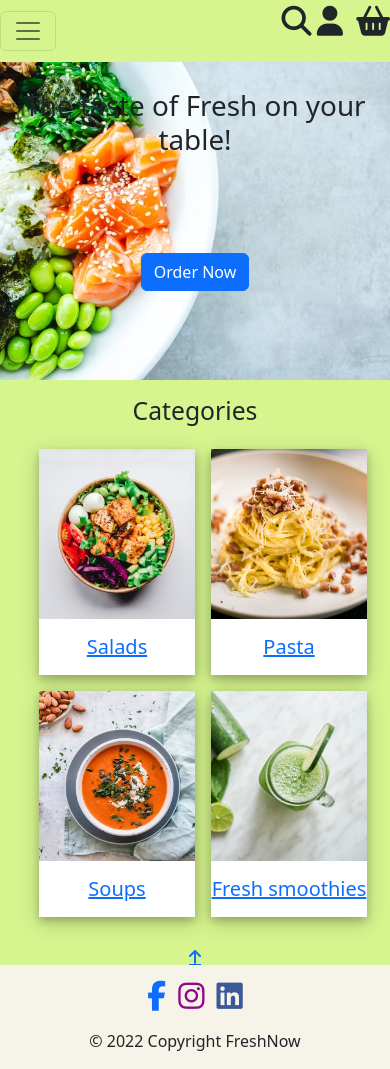
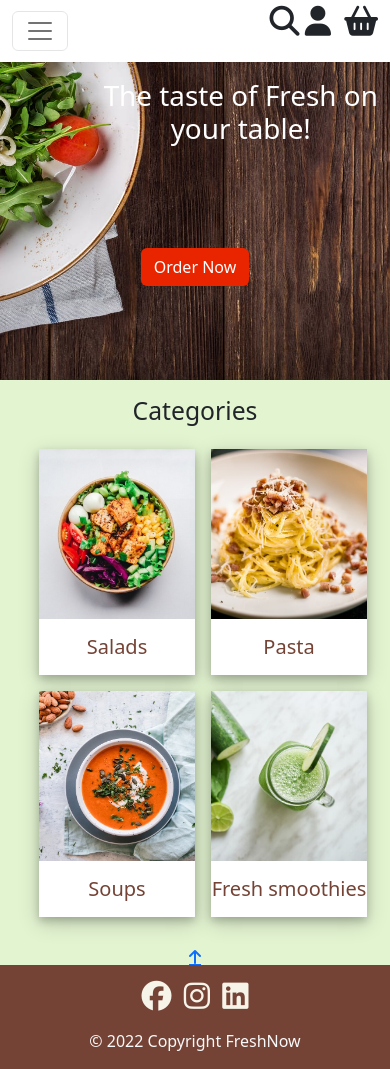
Before and after one commit to KonstantinaStrantzali/FreshNow-food-corner, a Django app: page / in a window 390 px wide; the page is wider, and only the part inside the window is pictured. Run offline with Django 3.2, Linux system fonts and the light colour scheme; data comes from the database, SQL or seed files in the repository; some libraries are stand-ins or nearby versions.

Commit message:
fixed responsive layout issues and impoved style

```diff
--- a/bag/templates/bag/bag.html
+++ b/bag/templates/bag/bag.html
@@ -15,8 +15,8 @@
 	<div class="container-fluid large-container mb-2">
         <div class="row">
             <div class="col text-center mt-3">
-                <h1 class="hero-font text-uppercase">Shopping Bag</h1>
-                <hr class="text-center w-50 mb-5 ">
+                <h1 class="hero-font text-uppercase mb-5">Shopping Bag</h1>
+
             </div>
         </div>
         {% if bag_items %}
--- a/home/templates/home/index.html
+++ b/home/templates/home/index.html
@@ -11,13 +11,12 @@
     <!-- Hero Section -->
     <section class="container-fluid px-0">
         <div class="hero-container img-fluid">
-
-            <div class="row h-100">
-                <div class="col hero-area text-center text-lg-right">
-                    <h1 class="hero-heading text-center mt-5">The taste of <span class="cream">Fresh</span> on your table!</h1>
+            <div class="row h-100 mx-0">
+                <div class="col text-center text-lg-right">
+                    <h1 class="pt-4 hero-area">The taste of Fresh on your table!</h1>
                 </div>
                 <div class="text-center">
-                <a class="btn btn-primary" href="{% url 'products' %}" role="button">Order Now</a>
+                <a class="btn order-button" href="{% url 'products' %}" role="button">Order Now</a>
 
                 </div>
             </div>
@@ -27,7 +26,7 @@
     <section class="container-fluid">
         <div class="row">
             <div class="col-12 text-center my-3">
-                <h2 class="green">Categories</h2>
+                <h2 class="">Categories</h2>
             </div>
         </div>
             <div class="row pb-3 ml-4 mr-4 justify-content-center">
@@ -36,7 +35,7 @@
                         {% if c.image %}
                             <a href="{% url 'products' %}?category={{ c.name }}">
                                 <img src="{{ c.image.url }}" alt="{{ c.friendly_name }}" class="img-responsive" height="170">
-                                <h5 class="pt-3 mb-0 pb-0 green">
+                                <h5 class="categories-name pt-3 mb-0 pb-0">
                                     {{ c.friendly_name }}
                                 </h5>
                             </a>
--- a/products/templates/products/products.html
+++ b/products/templates/products/products.html
@@ -24,7 +24,7 @@
     <div class="col-sm-12 col-md-6 col-lg-4 my-auto d-flex justify-content-center justify-content-md-end">
         <div class="sort-select-wrapper-sort-by">
 
-            <select class="selectpicker" data-style="btn-primary" name="sort-selector" id="sort-selector" >
+            <select class="selectpicker" data-style="" name="sort-selector" id="sort-selector" >
                 <option value="reset" {% if current_sorting == 'None_None' %}selected{% endif %}>Sort by...</option>
                 <option value="price_asc" {% if current_sorting == 'price_asc' %}selected{% endif %}>Price (low to high)</option>
                 <option value="price_desc" {% if current_sorting == 'price_desc' %}selected{% endif %}>Price (high to low)</option>
@@ -46,7 +46,7 @@
                         <div class="col-sm-6 col-md-6 col-lg-4 col-xl-3 mb-5">
                             <div class="card h-100" style="width:auto;">
                                 {% if product.image %}
-                                <img class="card-img-top img-fluid" style="width: 20rem; height: 13rem;" src="{{ product.image.url }}" alt="{{ product.name }}">
+                                <img class="card-img-top img-fluid" style="width:auto; height: 13rem;" src="{{ product.image.url }}" alt="{{ product.name }}">
                                 {% else %}
                                 <img class="card-img-top img-fluid" src="{{ MEDIA_URL }}noimage.png" alt="{{ product.name }}">
                                 {% endif %}
--- a/static/css/base.css
+++ b/static/css/base.css
@@ -5,20 +5,24 @@ html {
 
 }
 .body-area{
-    background-color: #d6f58e;
+  background-color:rgba(195, 233, 155, 0.459);
+
 }
 .hero-container {
-	background: url('/media/background-image.avif') no-repeat center center fixed;
+	background: url('/media/background-image.jpeg') no-repeat center center fixed;
 	background-size: cover;
 	height: 75vh;
 	position: relative;
-
 	max-width: 100%;
 
 }
+.hero-area{
+    margin-left: 25%;
+    color:azure;
+}
 
 .social-media-section{
-    background-color: #F6F3E8ff;
+    background-color: rgb(116, 67, 53);
   }
   .list-inline-item i {
     font-size: 30px;
@@ -26,40 +30,42 @@ html {
   }
 
   .fa-facebook {
-    background-color: #3B5998;
     color: #F6F3E8ff;
   }
 
   .fa-linkedin {
-    background-color: #F6F3E8ff;
-    color: #3B5998;
+    color: #F6F3E8ff;;
   }
 
   .fa-instagram{
-    background: #F6F3E8ff;
-    color: rgb(145, 6, 138);
+    color: #F6F3E8ff;;
   }
   .list-inline-item a i:hover {
     transform: translateY(2px);
   }
 
-.hero-overlay {
-    position: absolute;
-    left: 0;
-    height: 100%;
-    width: 100%;
-    background-color: #d6f58e11;
-}
 
 .top-nav{
-    background-color: #d3e3b6;
+    background-color: rgb(116, 67, 53);
+}
+.order-button{
+    background-color: #E92500;
+    color:white;
+}
+.selectpicker{
+    background-color: #E92500 !important;
+    color:white;
+}
+.selectpicker :hover {
+
+    background-color: #e92700d5 !important;
+    color:white;
 }
 
 .categories {
     width: 40%;
     background-color: white;
     box-shadow: 0 4px 8px 0 rgba(0, 0, 0, 0.2), 0 6px 20px 0 rgba(0, 0, 0, 0.19);
-
     padding: 0;
 }
 
@@ -72,12 +78,14 @@ html {
 .categories a:hover {
     text-decoration: none;
 }
+.categories a{
+    text-decoration: none;
+    color: rgb(116, 67, 53);
+}
 
-.categories h5:hover {
-    color:#990b16;
-}
+
 .navbar{
-    background-color:#d6f58e;
+    background-color:white;
     font-size: 20px;
     align-items: center;
 
@@ -89,15 +97,16 @@ html {
     }
 
 .logo{
-    margin-top: -20px;
-    margin-bottom: -30px;
-    width: 25%;
-    height: auto;
+    color: white;
+    font-size: 30px;
+    padding: 5px;
+    transform: rotate(30deg);
 
 }
 
 .hero-area{
-    margin-top:10%;
+    color:white;
+    margin-top:15%;
 }
 /* Cards */
 
@@ -105,6 +114,7 @@ html {
     margin-bottom: 5px;
 
 }
+
 
 /* from Bulma */
 .icon {
@@ -168,6 +178,11 @@ html {
     border-color: #dc3545;
     border-radius: 0;
 }
+.quantity-control,
+.spicy-control{
+    margin-left: 25%;
+}
+
 
 
 /* fixed top navbar only on medium and up */
@@ -185,12 +200,7 @@ html {
     }
 }
 
-@media (min-width: 768px) {
-    .hero-container {
 
-        height: 40vh;
-}
-}
 
 @media (max-width: 768px) {
     .hero-container {
--- a/templates/base.html
+++ b/templates/base.html
@@ -42,7 +42,7 @@
     <header class="container-fluid  fixed-top">
         <div id="topnav" class="row top-nav pt-lg-2 d-none d-lg-flex">
             <div class="col-12 col-lg-4 py-1 py-lg-0 text-lg-left">
-                <img class="logo" src="{{ MEDIA_URL }}logo.png" alt="">
+                <i class="logo fa-solid fa-utensils"></i>
 
             </div>
             <div class="col-12 col-lg-4 mt-2 py-lg-0">
@@ -61,9 +61,9 @@
             </div>
 
             <div class="col-12 col-lg-4">
-                <ul class="list-inline text-center text-lg-right ms-4">
+                <ul class="list-inline text-center text-lg-right ">
                     <li class="list-inline-item dropdown">
-                        <a class="text-black nav-link" href="#" id="navbarDropdownMenuLink" role="button" data-bs-toggle="dropdown" aria-expanded="false">
+                        <a class="text-light nav-link" href="#" id="navbarDropdownMenuLink" role="button" data-bs-toggle="dropdown" aria-expanded="false">
                             <div class="text-center">
                                 <div><i class="fas fa-user fa-lg"></i></div>
                                 <p class="text-right my-0">My Account</p>
@@ -85,7 +85,7 @@
                     </li>
                     <li class="list-inline-item">
                         <a class="{% if grand_total %}font-weight-bold{% endif %} nav-link" href="{% url 'view_bag' %}">
-                            <div class="text-center">
+                            <div class="text-center text-light">
                                 <div>
                                     <i class="fas fa-shopping-basket fa-lg green"></i>
                                 </div>
@@ -104,13 +104,15 @@
         </div>
 
         <div class="row">
-        <nav class="navbar navbar-expand-lg ">
+        <nav class="navbar navbar-expand-lg">
+            <div class="container-fluid">
 
               <button class="navbar-toggler" type="button" data-bs-toggle="collapse" data-bs-target="#navbarSupportedContent" aria-controls="navbarSupportedContent" aria-expanded="false" aria-label="Toggle navigation">
                 <span class="navbar-toggler-icon"></span>
               </button>
                 {% include 'includes/mobile-top-header.html' %}
                 {% include 'includes/main-nav.html' %}
+            </div>
     </nav>
    </div>
     </header>
@@ -149,7 +151,7 @@
                     <ul class="list-inline social-media-links">
                        <li class="list-inline-item">
                           <a href="https://www.facebook.com/quizflix/" target="_blank" rel="noopener" aria-label="facebook">
-                          <i class="fab fa-facebook-f" aria-hidden="true"></i>
+                          <i class="fab fa-facebook" aria-hidden="true"></i>
                           </a>
                        </li>
                        <li class="list-inline-item">
@@ -160,14 +162,14 @@
                        <li class="list-inline-item">
                         <a href="#" target="_blank" rel="noopener" aria-label="linkedin"></a>
                         <i class="fab fa-linkedin fa-l" aria-hidden="true"></i>
-                        <span class="sr-only">linkedin</span>
+
                           </a>
                        </li>
                     </ul>
                  </div>
               </div>
               <div class="row">
-                 <div class="col-lg-12 col-md-12 col-sm-12 col-xs-12 text-center">
+                 <div class="col-lg-12 col-md-12 col-sm-12 col-xs-12 text-center text-light">
                     <p >© 2022 Copyright FreshNow</p>
                  </div>
               </div>
--- a/templates/includes/main-nav.html
+++ b/templates/includes/main-nav.html
@@ -1,13 +1,13 @@
 
-      <div class="collapse navbar-collapse" id="navbarSupportedContent">
-        <ul class="navbar-nav me-auto mb-2 mb-lg-0">
+      <div class="collapse navbar-collapse justify-content-center" id="navbarSupportedContent">
+        <ul class="navbar-nav mb-2 mb-lg-0">
           <li class="nav-item">
             <a class="nav-link text-black  ml-4 mr-lg-5" href="{% url 'home' %}" id="home-link">
                 Home
             </a>
           </li>
           <li class="nav-item dropdown">
-            <a class="nav-link" href="#" id="navbarDropdown" role="button" data-bs-toggle="dropdown" aria-expanded="false">
+            <a class="nav-link text-black" href="#" id="navbarDropdown" role="button" data-bs-toggle="dropdown" aria-expanded="false">
               Meals
             </a>
             <ul class="dropdown-menu" aria-labelledby="navbarDropdown">
@@ -23,7 +23,7 @@
                 <a class="nav-link text-black  ml-4 mr-lg-5" href="#">About Us</a>
               </li>
               <li class="nav-item">
-                <a class="nav-link ml-4 mr-lg-5" href="" id="contact-link">
+                <a class="nav-link text-black ml-4 mr-lg-5" href="" id="contact-link">
                     Contact
                 </a>
             </li>
```
Also changed, not shown: products/templates/products/product_detail.html (+4 -4 lines), media/background-image.jpeg (added).
